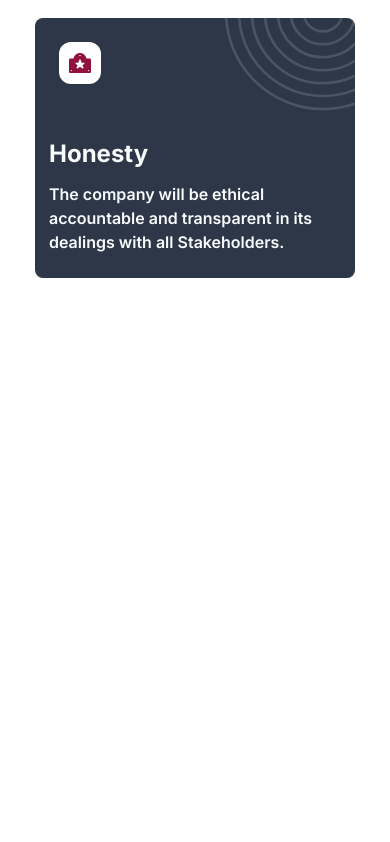
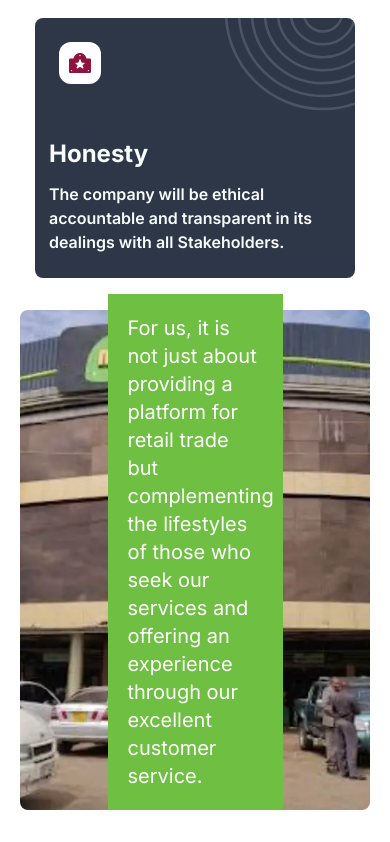
Before and after one commit to wansom/magunas, a Next.js app: page / in a window 390 px wide. Shown: the part 5872-6714 px from the top of the page. Before the commit the page ends 6150 px from the top, so only its background shows below. Built offline with nearby package versions, Linux system fonts and the light colour scheme.

Commit message:
add bottom image

```diff
--- a/src/app/page.js
+++ b/src/app/page.js
@@ -206,6 +206,15 @@ export default function Home() {
         </div>
 
       </section>
+      <section className="container mx-auto px-5 md:px-20 py-8">
+        <div className="banner bg-cover bg-center w-full h-[500px] rounded-lg flex justify-center items-end">
+          <div className="bg-[#6FBF42] w-[50%] p-5 mt-20 text-white text-xl">
+            <p>For us, it is not just about providing a platform for retail trade but complementing the lifestyles of those who seek our services and offering an experience through our excellent customer service.</p>
+
+          </div>
+
+        </div>
+      </section>
 
     </main>
   );
```
